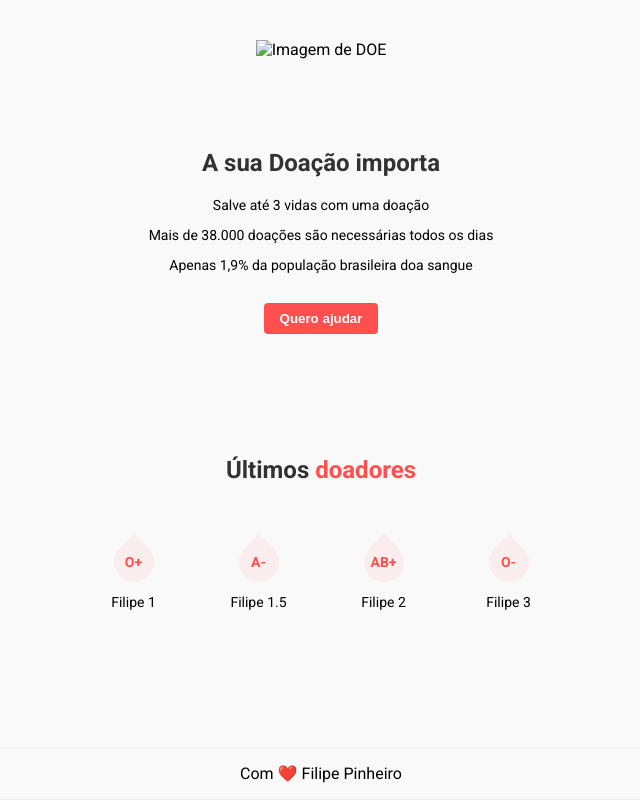
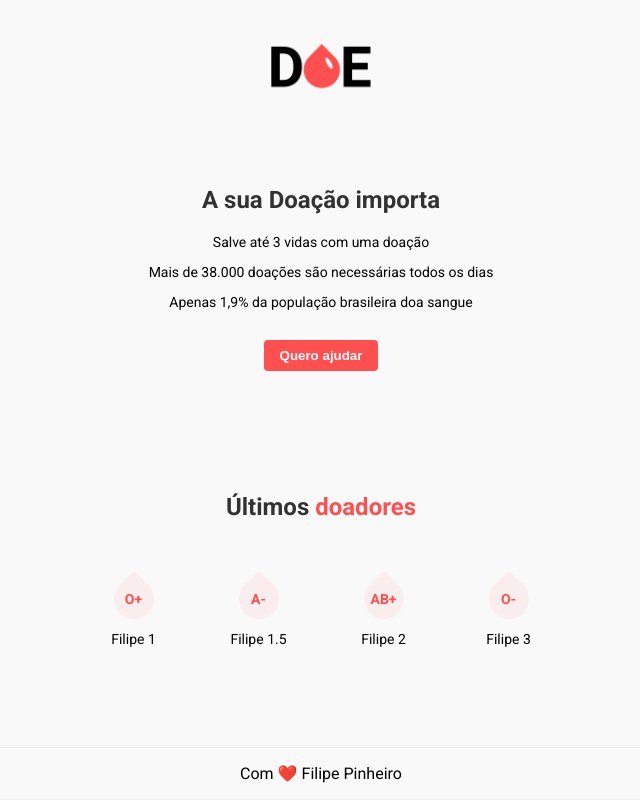
Before and after one commit to filippinheiro/doe-sangue, a plain HTML site: page public/index.html in a window 1280 px wide. Shown: the whole page, without its empty margins (319-959 px from the left). Drawn offline with Linux system fonts and the light colour scheme.

Commit message:
bug logo

```diff
--- a/public/index.html
+++ b/public/index.html
@@ -9,7 +9,7 @@
 
 <body>
   <header>
-    <img src="../assets/logo.png" alt="Imagem de DOE" class="logo"/>
+    <img src="logo.png" alt="Imagem de DOE" class="logo"/>
     <h2>A sua Doação importa</h2>
     <p>Salve até 3 vidas com uma doação</p>
     <p>Mais de 38.000 doações são necessárias todos os dias</p>
```
